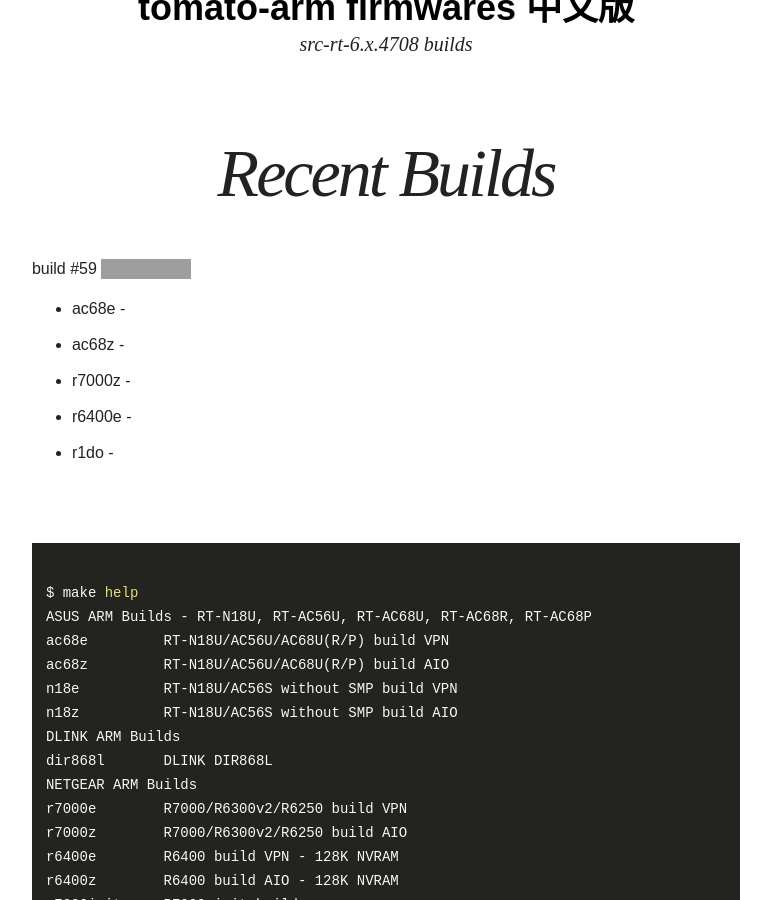
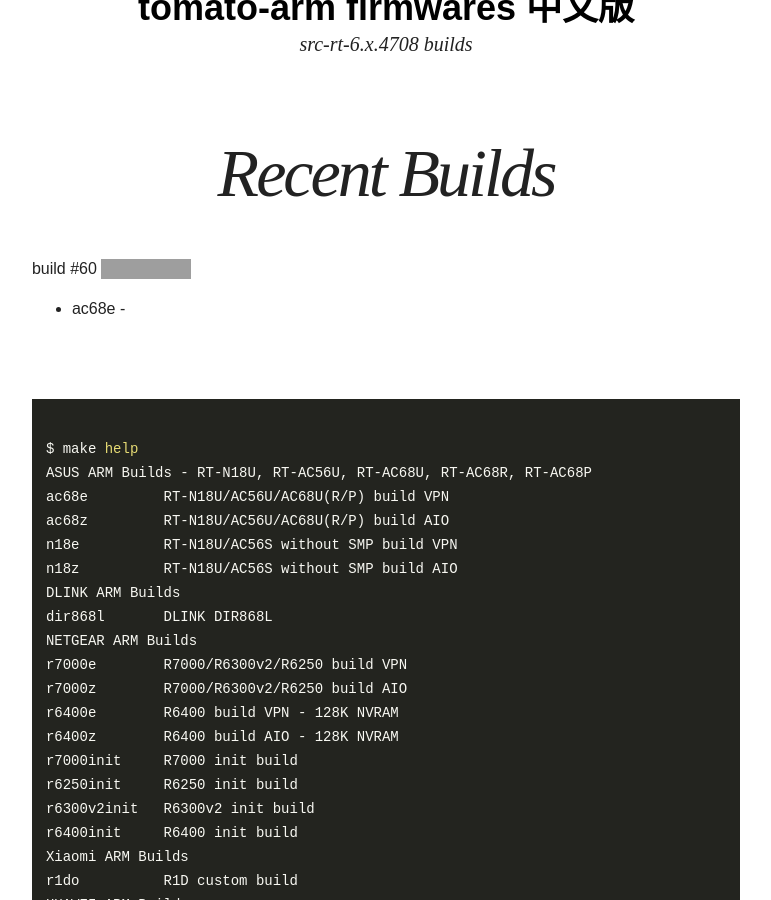
Before and after one commit to oglopss/tomato-arm-ci-jekyll, a Jekyll site: the page built from index.html, in a window 1280 px wide and 900 px high, scrolled down 339 px. Shown: the whole window, without its empty margins (254-1025 px from the left). Built offline with Jekyll 4.4.1, drawn with Linux system fonts in a browser that asks for light colours; nearby versions of some CDN libraries; grey boxes are pictures that could not be loaded.

Commit message:
Travis build 60 ac68e pushed to gh-pages

```diff
--- a/_data/ss.yml
+++ b/_data/ss.yml
@@ -1,7 +1,3 @@
-build: 59
+build: 60
 files:
   - 0001 ac68e
-  - 0002 ac68z
-  - 0005 r1do
-  - 0004 r6400e
-  - 0003 r7000z
```
